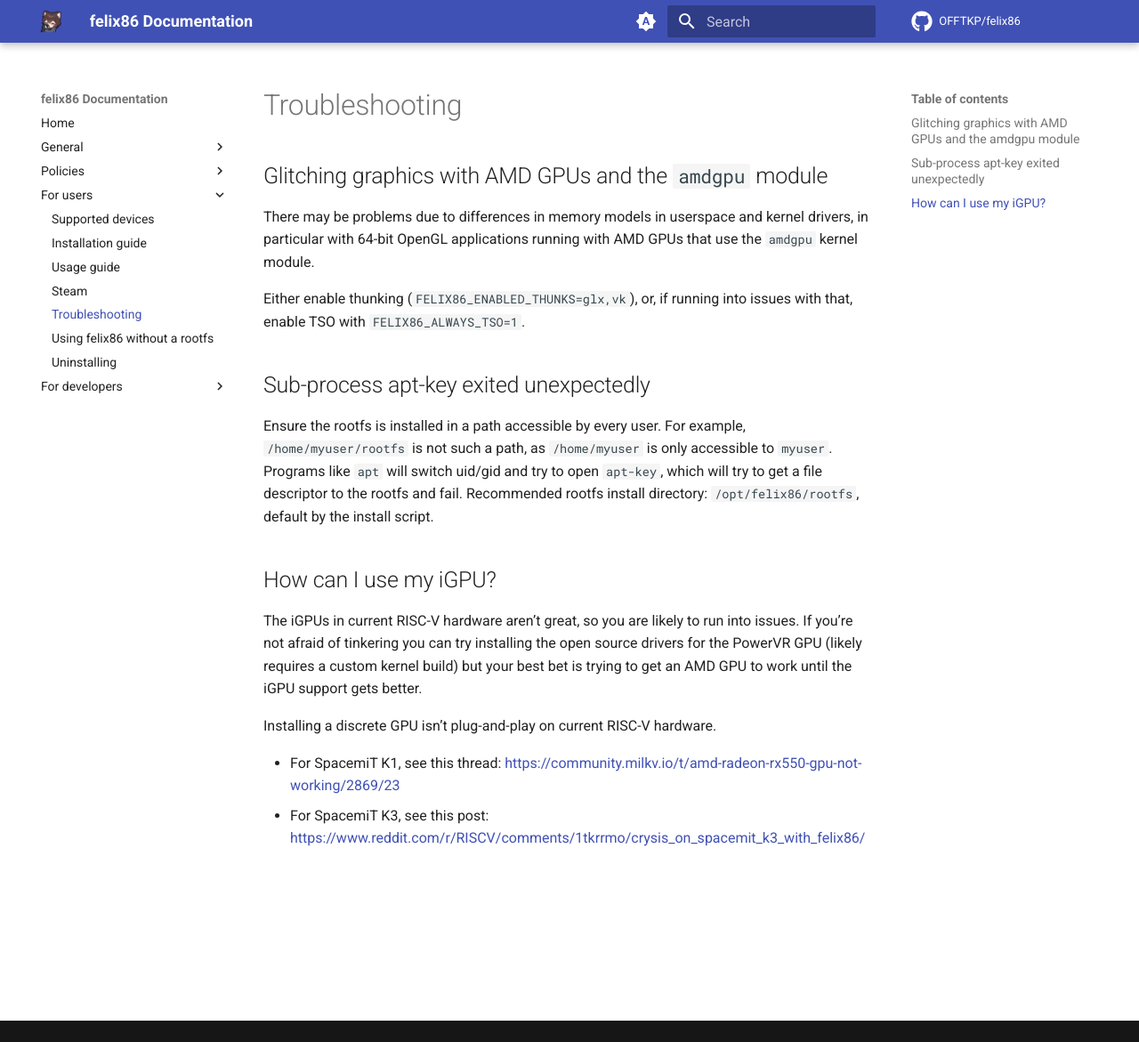
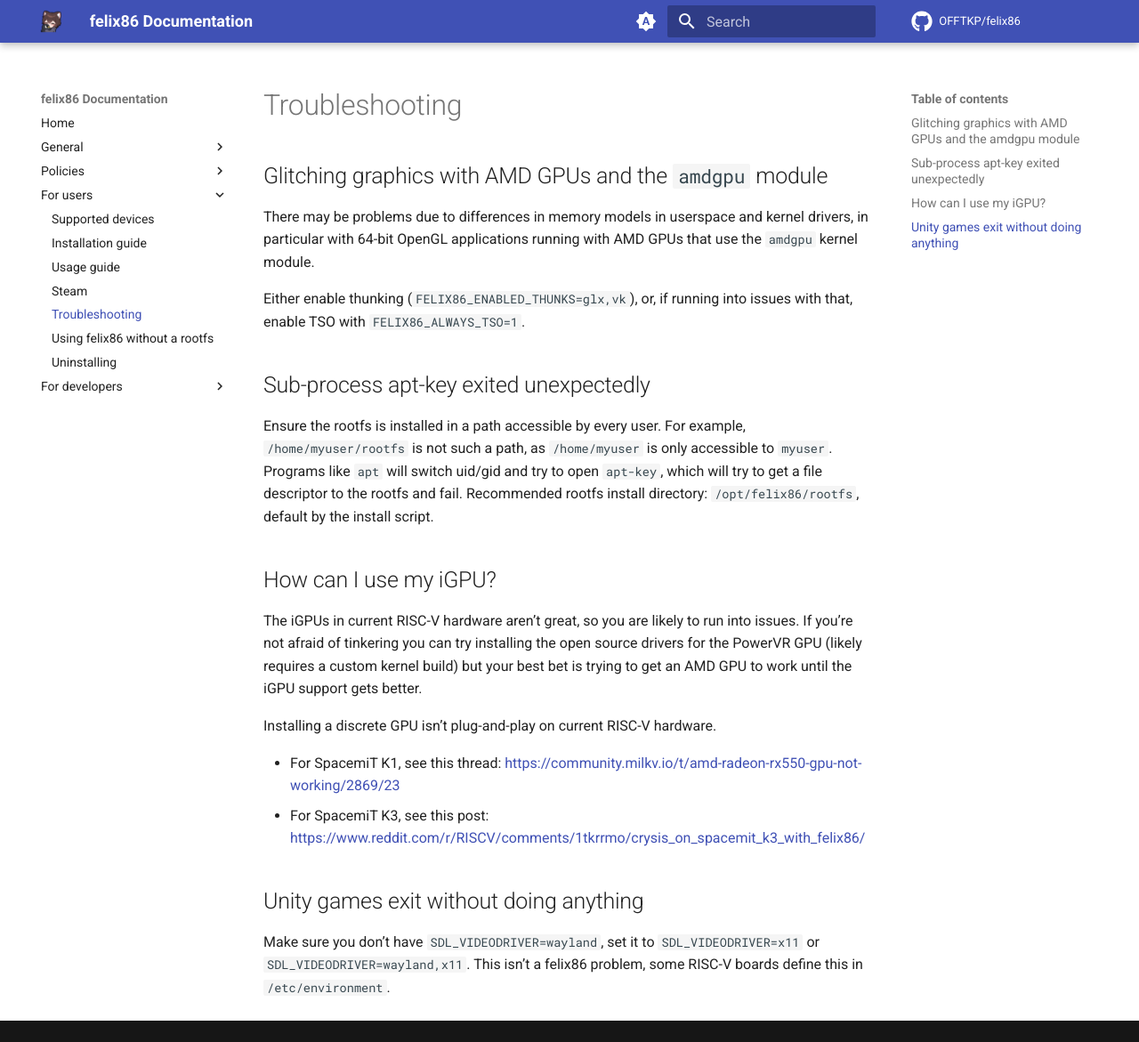
Before and after one commit to felix86-emu/docs, an MkDocs documentation site: the page built from docs/users/troubleshooting.md, in a window 1280 px wide and 1171 px high. Shown: the whole window at 89% size. Built offline with MkDocs 1.6.1 and Material for MkDocs 9.7.7, drawn with Linux system fonts in a browser that asks for light colours; comment, search, counter and statistics services are not loaded.

Commit message:
Add troubleshooting entry

```diff
--- a/docs/users/troubleshooting.md
+++ b/docs/users/troubleshooting.md
@@ -20,3 +20,7 @@ Installing a discrete GPU isn't plug-and-play on current RISC-V hardware.
 
 - For SpacemiT K1, see this thread: [https://community.milkv.io/t/amd-radeon-rx550-gpu-not-working/2869/23](https://community.milkv.io/t/amd-radeon-rx550-gpu-not-working/2869/23)
 - For SpacemiT K3, see this post: [https://www.reddit.com/r/RISCV/comments/1tkrrmo/crysis_on_spacemit_k3_with_felix86/](https://www.reddit.com/r/RISCV/comments/1tkrrmo/crysis_on_spacemit_k3_with_felix86/)
+
+## Unity games exit without doing anything
+
+Make sure you don't have `SDL_VIDEODRIVER=wayland`, set it to `SDL_VIDEODRIVER=x11` or `SDL_VIDEODRIVER=wayland,x11`. This isn't a felix86 problem, some RISC-V boards define this in `/etc/environment`.
```
